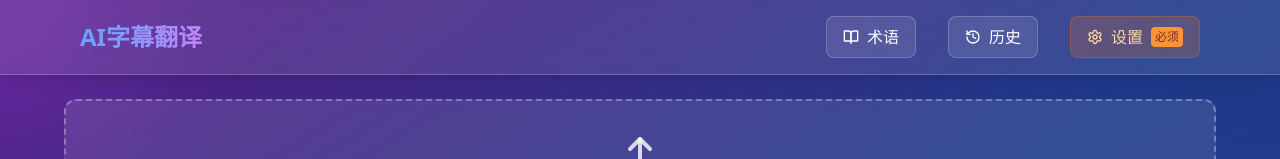
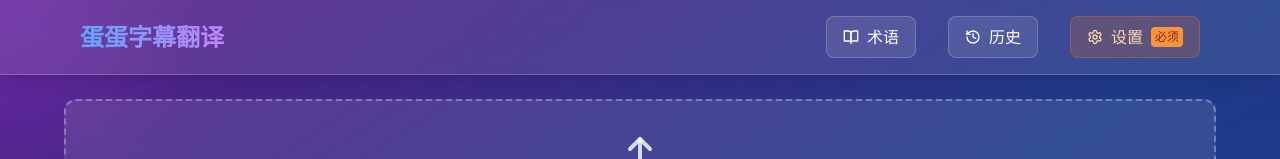
Before and after one commit to aitranslate/EggTranslate, a React (Vite) app: page / in a window 1280 px wide. Shown: the top 159 px of the page. Built offline with nearby package versions, Linux system fonts and the light colour scheme; what srt-parser-2 would draw is missing.

Commit message:
改名蛋蛋字幕翻译

```diff
--- a/src/components/MainApp.tsx
+++ b/src/components/MainApp.tsx
@@ -67,7 +67,7 @@ export const MainApp: React.FC = () => {
           <div className="max-w-6xl mx-auto px-4 py-4">
             <div className="flex justify-between items-center">
               <h1 className="text-2xl font-bold bg-gradient-to-r from-blue-400 to-purple-400 bg-clip-text text-transparent">
-                AI字幕翻译
+                蛋蛋字幕翻译
               </h1>
 
               {/* Navigation buttons - evenly spaced */}
```
Also changed, not shown: 1 other file (tests, documents, lock files or other folders).
